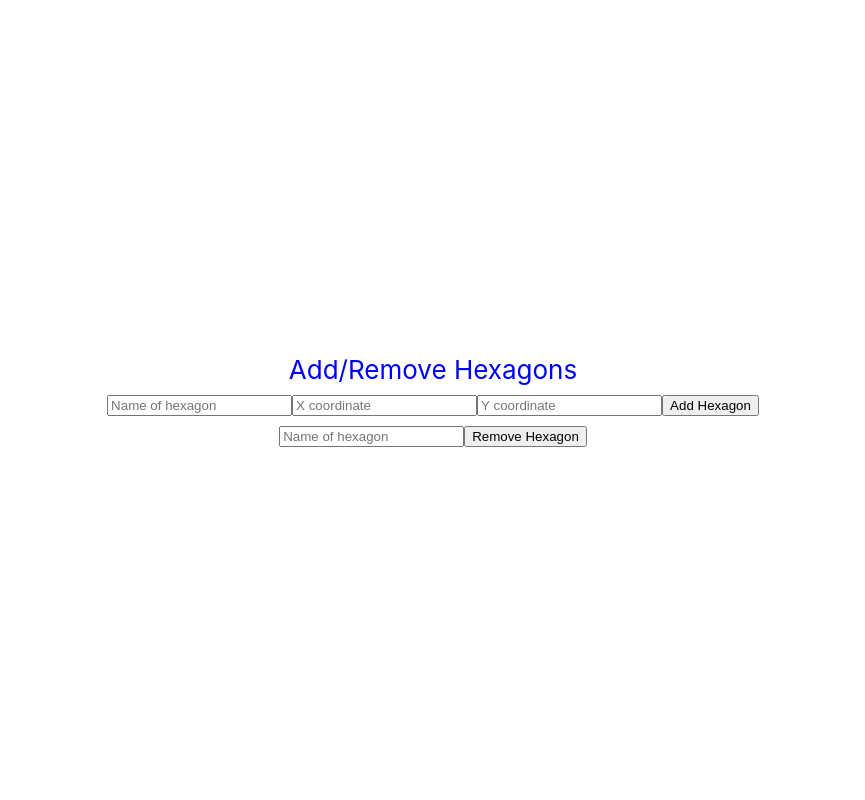
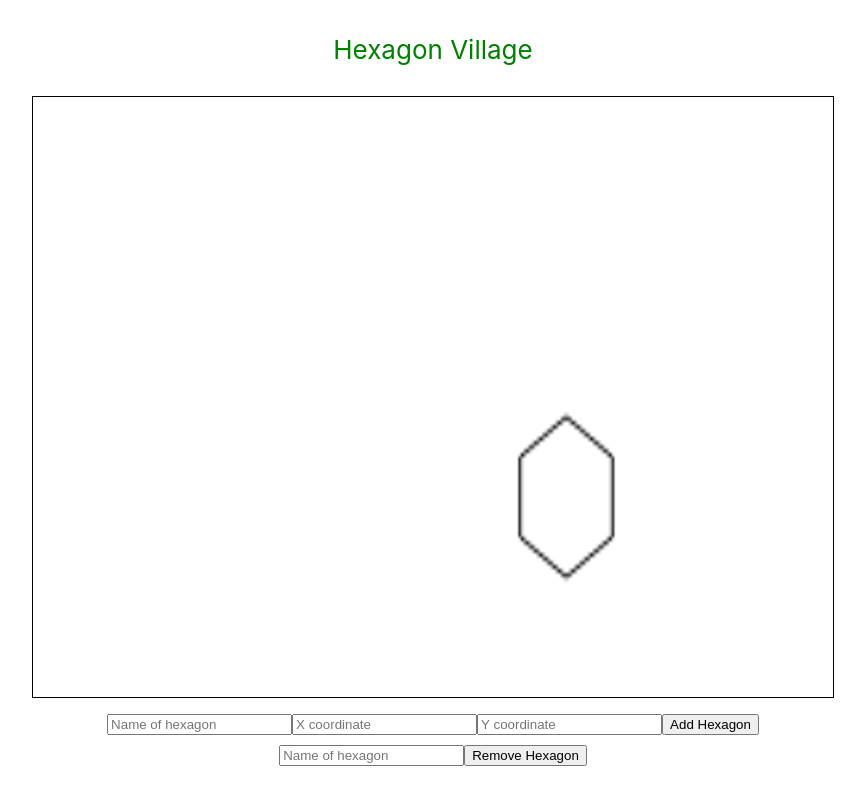
Before and after one commit to dbads/covid-cluster, a React (Create React App) app: page / in a window 1280 px wide. Shown: the whole page, without its empty margins (207-1072 px from the left). Built offline with nearby package versions, Linux system fonts and the light colour scheme.

Commit message:
using canvas for hexagons

```diff
--- a/src/App.jsx
+++ b/src/App.jsx
@@ -1,13 +1,15 @@
 import React from "react";
 import "./App.css";
 
-import HexagonCluster from "./components/HexagonCluster";
+// import HexagonCluster from "./components/HexagonCluster";
+import Hexagon from "./components/Hexagon";
 
 function App() {
   return (
     <div className="App">
       <header className="App-header">
-        <HexagonCluster />
+        {/* <HexagonCluster /> */}
+        <Hexagon />
       </header>
     </div>
   );
```
